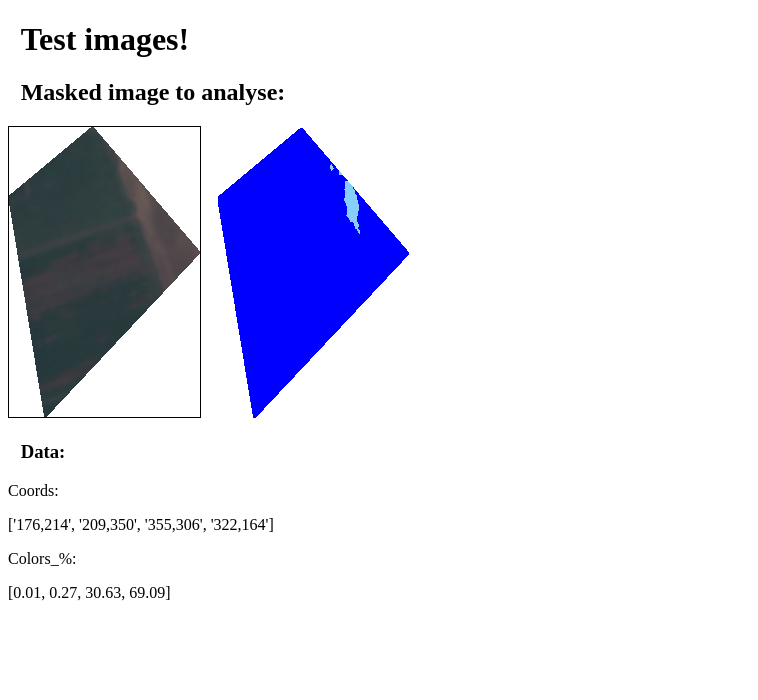
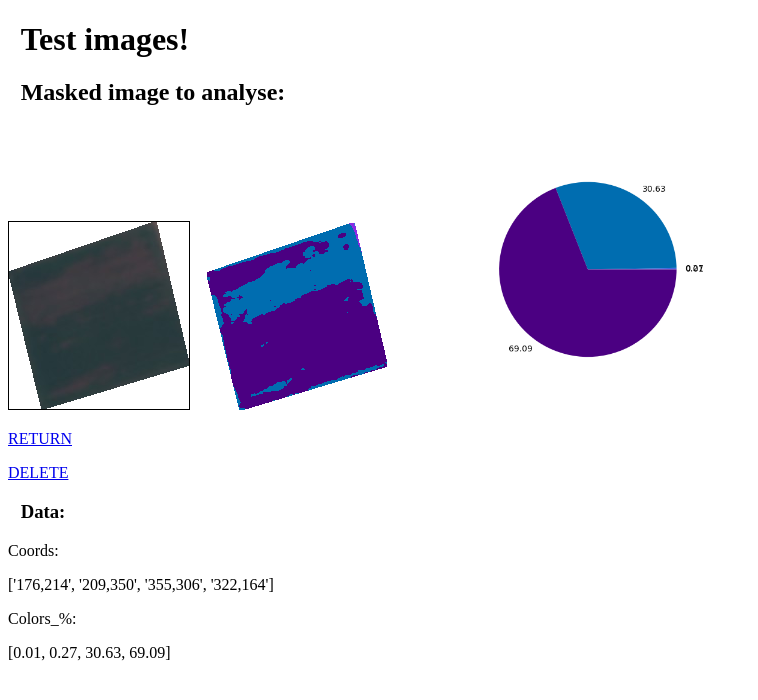
Before and after one commit to grbeno/django-form-example, a Django app: page /coords/ in a window 1280 px wide. Shown: the part 84-784 px from the top of the page, without its empty margins (0-758 px from the left). Run offline with Django 3.2, Linux system fonts and the light colour scheme; data comes from the database, SQL or seed files in the repository; both versions use the stored data as it was after the commit.

Commit message:
st_updt_pie

```diff
--- a/formexample/urls.py
+++ b/formexample/urls.py
@@ -1,5 +1,5 @@
 from django.urls import path
-from .views import HomePageView, StainerpxPageView, CoordsPageView, Form1PageView, Form2PageView, ResultsPageView, getForm, getData, next_data, clear_data, passCoords #getCoords
+from .views import HomePageView, StainerpxPageView, CoordsPageView, Form1PageView, Form2PageView, ResultsPageView, getForm, getData, next_data, clear_data, passCoords ,delete_coords
 
 urlpatterns = [ path('', HomePageView.as_view(), name='home'),
 
@@ -7,6 +7,8 @@ urlpatterns = [ path('', HomePageView.as_view(), name='home'),
 				path('results/', getData, name='results'),
 
 				path('coords/', passCoords, name='coords'), #getCoords
+				path('delete_coords', delete_coords, name='delete_coords'),
+
 				path('next_data', next_data, name='next_data'),
 				path('clear_data', clear_data, name='clear_data'),
 
--- a/formexample/views.py
+++ b/formexample/views.py
@@ -8,7 +8,7 @@ from django.template.loader import render_to_string
 #from django.views.decorators.csrf import csrf_exempt
 #from django.http import JsonResponse
 #from django.views.decorators.http import require_POST
-
+import os
 from .stainerpx import mkmask, stainer
 
 " Some template views "
@@ -103,7 +103,7 @@ def passCoords(request):
 	img_path = 'static//images//'
 	st_data = []
 
-	if request.method == 'POST':  #if request.is_ajax():
+	if request.method == 'POST': # request.is_ajax() and
 
 		coords = request.POST.getlist('coords[]')
 		colors = int(request.POST.get('colors'))
@@ -115,21 +115,33 @@ def passCoords(request):
 
 			" Stainer "
 			st_data = stainer(colors,img_path)
-			st_data = [i for i in st_data[1:] if i > 0] # except 0th element (background) & 0 values !
 
 			" Context to Model "
 			StainerModel.objects.all().delete()
 			StainerModel.objects.create(coords=coords,st_colors=st_data)
 
 	#else:
-		#return HttpResponse(' Empty context! Still not works :( ') # GET request
-		#return redirect('/stainerpx/')  # if it works!
+		#return HttpResponse(' Empty context! Add coordinates with mouse click! ') # GET request
+		#return render(request, 'coords.html', context)
 
 	st_query = StainerModel.objects.all()
 	context = {'st_query': st_query}
 
 	return render(request, 'coords.html', context)
 
+
+def delete_coords(request):
+	try:
+		# Delete data (coords,color%)
+		StainerModel.objects.all().delete()
+		# Delete images
+		os.remove('static//images//prepared.png')
+		os.remove('static//images//stain.png')
+		os.remove('static//images//pie_st.png')
+	except:
+		pass
+
+	return redirect('/stainerpx/')
 
 def clear_data(request):
 	Projectname.objects.all().delete()
--- a/templates/coords.html
+++ b/templates/coords.html
@@ -8,7 +8,10 @@
 <img id="img1" src="{% static 'images/prepared.png'%}" style="display: none;">
 <canvas id="canvas" style="border:1px solid #000000;margin-right:1%;"></canvas>
 <img id="img2" src="{% static 'images/stain.png'%}">
-<!--canvas id="canvas" style="border:1px solid #000000;"></canvas-->
+<img width = "384" height = "284" src="{% static 'images/pie_st.png'%}">
+<!-- <canvas id="canvas" style="border:1px solid #000000;"></canvas> -->
+<p><a href="{% url 'stainerpx'%}">RETURN</a></p>
+<p><a href="{% url 'delete_coords'%}">DELETE</a></p>
 
 {% block javascript %}
 <script>
--- a/templates/stainerpx.html
+++ b/templates/stainerpx.html
@@ -64,7 +64,7 @@
 </script>
 {% endblock javascript %}
 
-<!--a href="{% url 'coords' %}" id="next">NEXT</a-->
+ <!-- <a href="{% url 'coords' %}" id="next">NEXT</a> -->
 
 <div id="coords">
     <button id="next">SEND DATA</button>
```
Also changed, not shown: formexample/stainerpx.py (+17 -3 lines), db.sqlite3, static/images/pie_st.png (added), static/images/prepared.png, static/images/stain.png.
